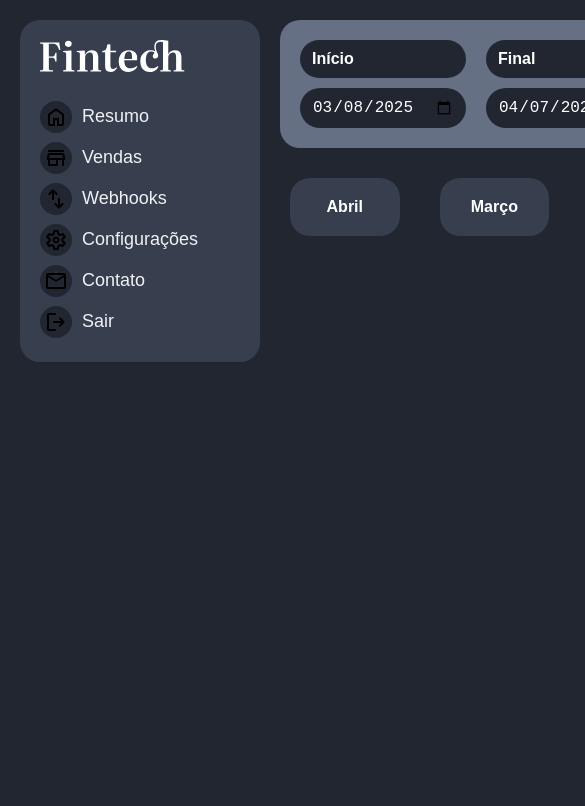
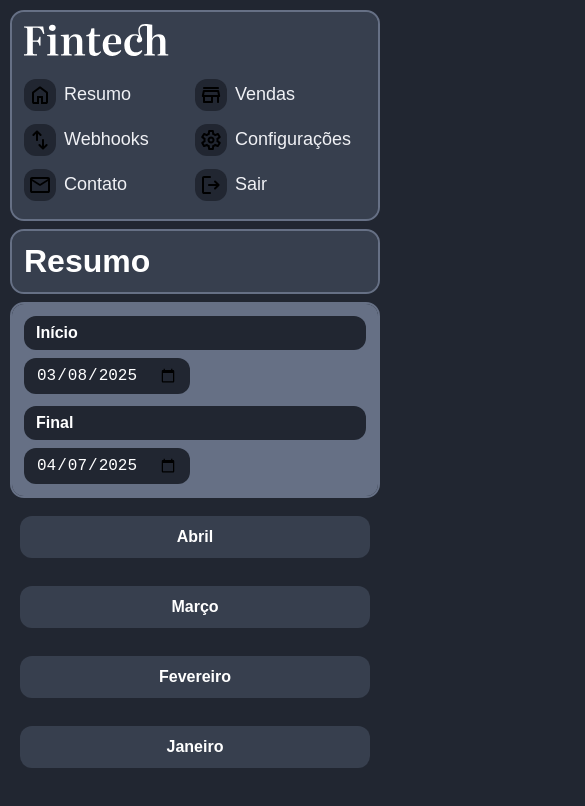
Before and after one commit to Darwin3333/fintech-dashboard, a React (Vite) app in the folder project-fintech/: page / in a window 390 px wide. Shown: the top 806 px of the page, 585 px wide, since content can reach past the window. Built offline with nearby package versions, Linux system fonts and the light colour scheme; no server answers.

Commit message:
style: adicionado responsividade ao projeto para telas menores

```diff
--- a/project-fintech/src/style.css
+++ b/project-fintech/src/style.css
@@ -7,6 +7,10 @@ html {
 
   --gap-s: 0.625rem;
   --gap: 1.25rem;
+}
+
+.box {
+  outline: 2px solid var(--color-5);
 }
 body {
   font-family: sans-serif;
@@ -98,6 +102,7 @@ ul {
   flex: 1;
   font-size: 1.125rem;
   text-decoration: none;
+  margin: 0.25rem 0;
   color: var(--color-1);
   padding: var(--gap-s) 0;
 }
@@ -138,3 +143,44 @@ ul {
   text-decoration: none;
   color: inherit;
 }
+
+/* small screen */
+
+@media (max-width: 1000px) {
+  .resumo {
+    flex-direction: column;
+  }
+  .daterange {
+    grid-template-columns: 1fr;
+  }
+  .daterange *:last-child {
+    grid-row: 1;
+  }
+}
+
+@media (max-width: 700px) {
+  html {
+    --gap-s: 0.5rem;
+    --gap: 0.75rem;
+  }
+
+  .container {
+    grid-template-columns: 1fr;
+  }
+  .flex {
+    flex-direction: column;
+  }
+  .sidenav ul {
+    display: grid;
+    grid-template-columns: 1fr 1fr;
+  }
+  .sidenav li a {
+    font-size: 0, 875rem;
+  }
+  .venda {
+    grid-template-columns: 1fr;
+  }
+  .venda div:last-child {
+    justify-self: start;
+  }
+}
```
